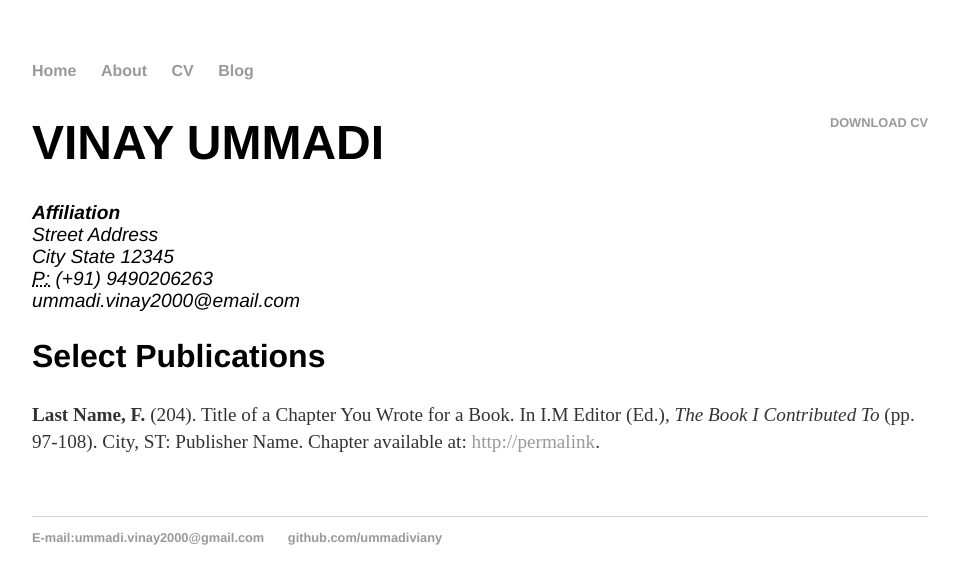
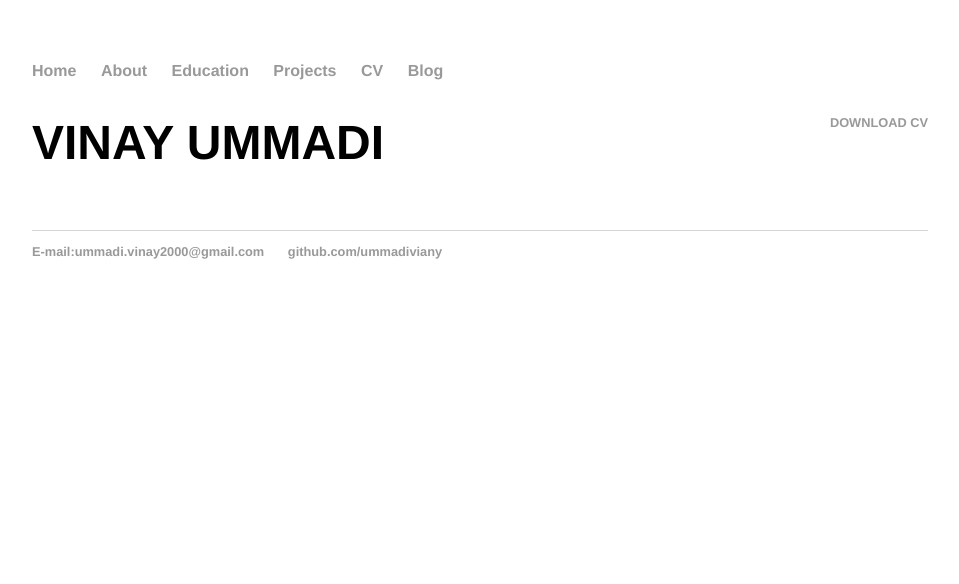
Before and after one commit to ummadiviany/ummadiviany.github.io, a Jekyll site: the page built from cv/index.html, in a window 1280 px wide. Shown: the top 584 px of the page, without its empty margins (160-1119 px from the left). Built offline with Jekyll 4.4.1, drawn with Linux system fonts in a browser that asks for light colours.

Commit message:
added edu and projects

```diff
--- a/_layouts/default.html
+++ b/_layouts/default.html
@@ -13,6 +13,8 @@
 <ul>
 <li><a href="/">Home</a></li>
 <li><a href="/about">About</a></li>
+<li><a href="/education">Education</a></li>
+<li><a href="/projects">Projects</a></li>
 <li><a href="/cv">CV</a></li>
 <li><a href="/blog">Blog</a></li>
 </ul>
--- a/cv/index.html
+++ b/cv/index.html
@@ -6,17 +6,6 @@
 	<div class="cv">
 		<strong><a href="https://drive.google.com/open?id=1_8rsrRXd2kj1RoSdjehdwBBThDtJGPzn" class="download" title="Download CV as PDF">Download CV</a></strong>
 					<h1>VINAY UMMADI</h1>
-					<address>
-					<strong>Affiliation</strong><br>
-					Street Address<br>
-					City State 12345<br>
-					<abbr title="phone">P:</abbr> (+91) 9490206263<br>
-					<span class="obfuscate">ummadi.vinay2000@email.com</span>
-					</address>
-
-					<h2>Select Publications</h2>
-
-					<p><strong>Last Name, F.</strong> (204). Title of a Chapter You Wrote for a Book. In I.M Editor (Ed.), <em>The Book I Contributed To</em> (pp. 97-108). City, ST: Publisher Name. Chapter available at: <a href="#">http://permalink</a>.
 
 
 	</div>
```
